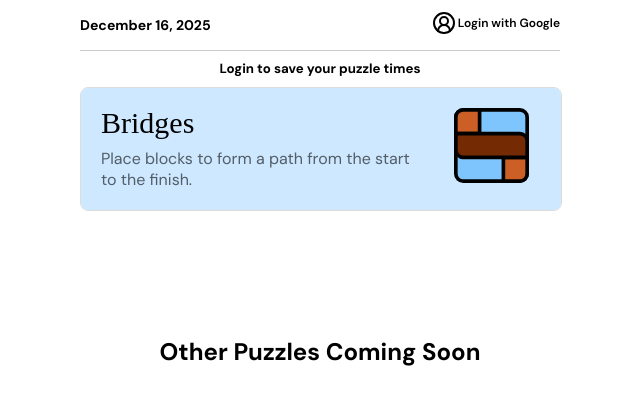
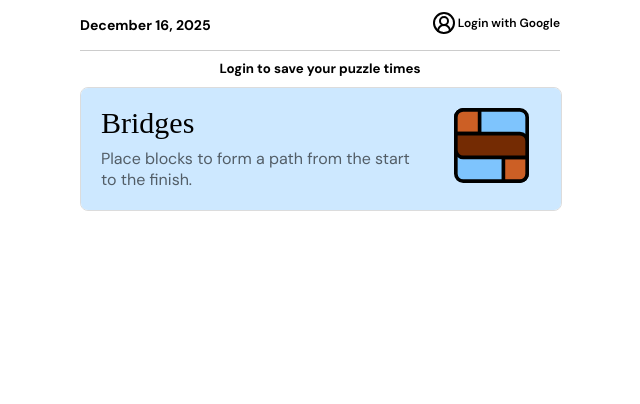
Before and after one commit to bennyalash/stuff, a React (Vite) app in the folder dailypuzzles/: page /#/ in a window 1280 px wide. Shown: the top 404 px of the page, without its empty margins (320-960 px from the left). Built offline with nearby package versions, Linux system fonts and the light colour scheme; no server answers; the database is empty; a web font is replaced by a local one.

Commit message:
done with bridges

```diff
--- a/dailypuzzles/src/home.jsx
+++ b/dailypuzzles/src/home.jsx
@@ -48,6 +48,7 @@ export default function Home() {
             </div>
             <div className="game-card-list">
            {username == null && <h5 align="center">Login to save your puzzle times</h5>}
+           {games.bridges && <h5 align="center">You've completed all the puzzles for today :)</h5>}
             <Link to="/bridges" className="game-card bridges">
                 <div className="game-card-cover">
                     <div className="game-card-info">
@@ -69,8 +70,8 @@ export default function Home() {
             <br />
             <br />
             <br />
-            <h2>Other Puzzles Coming Soon</h2>
-            {/*<Link to="/" className="game-card letter-ladder">
+            {/*<h5>Other Puzzles Coming Soon</h5>
+            <Link to="/" className="game-card letter-ladder">
                 <div className="game-card-cover">
                     <div className="game-card-info">
                         <div className="game-card-name">
```
